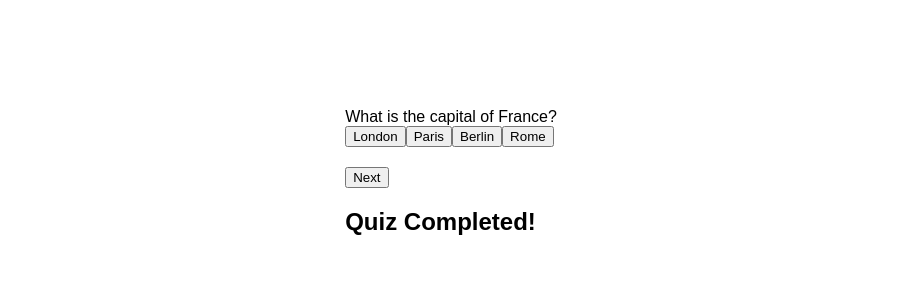
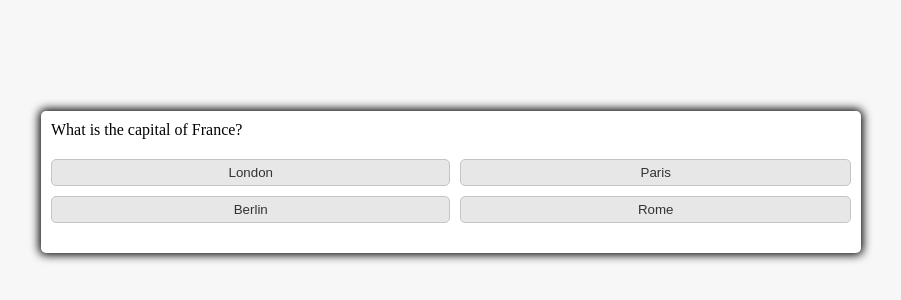
Before and after one commit to moskin-cpu/tst-site-2, a plain HTML site: page index.html in a window 1280 px wide. Shown: the part 218-518 px from the top of the page, without its empty margins (189-1090 px from the left). Drawn offline with Linux system fonts and the light colour scheme.

Commit message:
feat: Update style.css for multiple choice quiz

```diff
--- a/style.css
+++ b/style.css
@@ -1,44 +1,65 @@
 body {
-  font-family: sans-serif;
-  display: flex;
-  justify-content: center;
-  align-items: center;
-  height: 100vh;
-  margin: 0;
+    padding: 0;
+    margin: 0;
+    display: flex;
+    width: 100vw;
+    height: 100vh;
+    justify-content: center;
+    align-items: center;
+    background-color: #f7f7f7;
 }
 
-#quiz-container {
-  width: 500px;
-  border: 1px solid #ccc;
-  padding: 20px;
-  border-radius: 5px;
+.container {
+    width: 800px;
+    max-width: 80%;
+    background-color: white;
+    border-radius: 5px;
+    padding: 10px;
+    box-shadow: 0 0 10px 2px;
 }
 
-#question-container {
-  margin-bottom: 20px;
+.btn-grid {
+    display: grid;
+    grid-template-columns: repeat(2, auto);
+    gap: 10px;
+    margin: 20px 0;
 }
 
-#answer-container {
-  display: flex;
+.btn {
+    border: 1px solid #c4c4c4;
+    background-color: #e7e7e7;
+    border-radius: 5px;
+    padding: 5px 10px;
+    color: #333;
+    outline: none;
 }
 
-#answer-input {
-  flex-grow: 1;
-  padding: 10px;
-  border: 1px solid #ccc;
-  border-radius: 3px;
+.btn:hover {
+    border-color: black;
 }
 
-#submit-button {
-  padding: 10px 20px;
-  border: none;
-  background-color: #007bff;
-  color: white;
-  border-radius: 3px;
-  cursor: pointer;
+.btn.correct {
+    background-color: #28a745;
+    color: white;
 }
 
-#feedback-container {
-  margin-top: 20px;
-  font-weight: bold;
+.btn.wrong {
+    background-color: #dc3545;
+    color: white;
 }
+
+.start-btn, .next-btn {
+    font-size: 1.5rem;
+    font-weight: bold;
+    padding: 10px 20px;
+}
+
+.controls {
+    display: flex;
+    justify-content: center;
+    align-items: center;
+}
+
+.hide {
+    display: none;
+}
```
